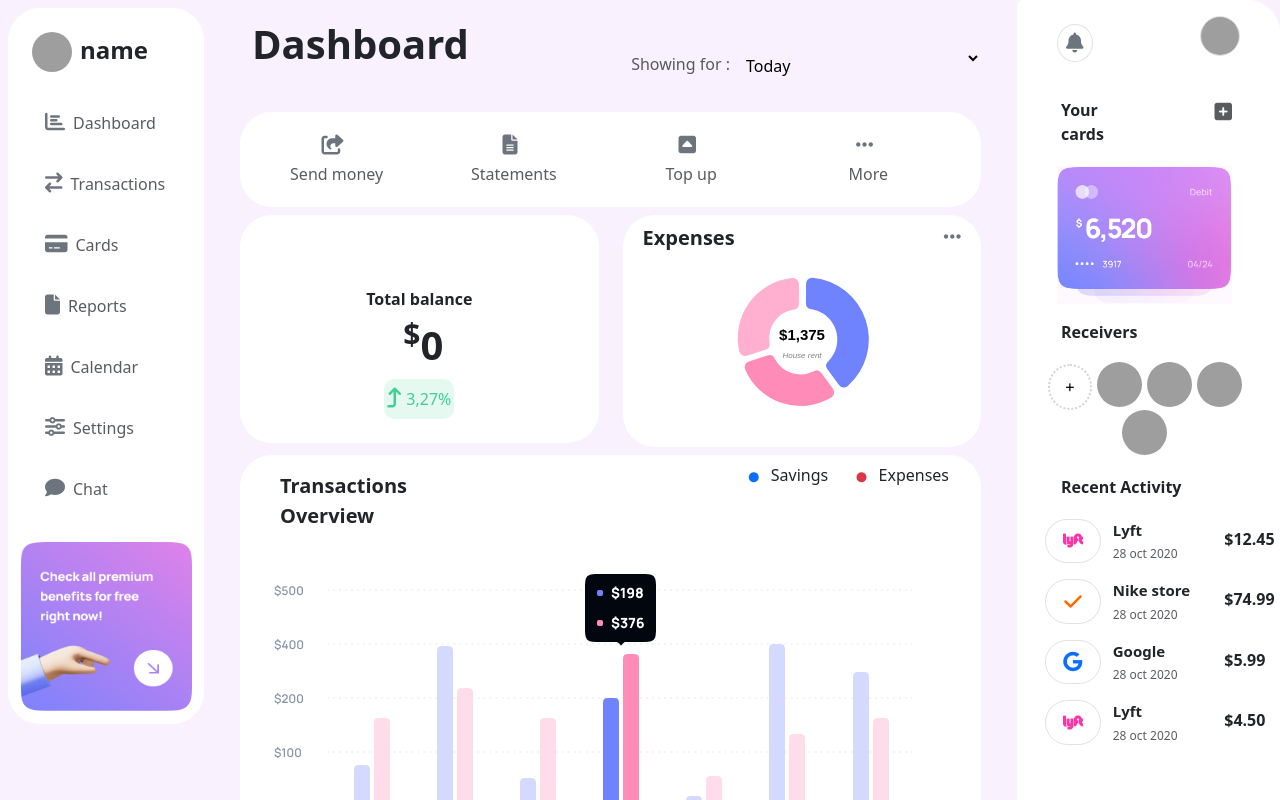
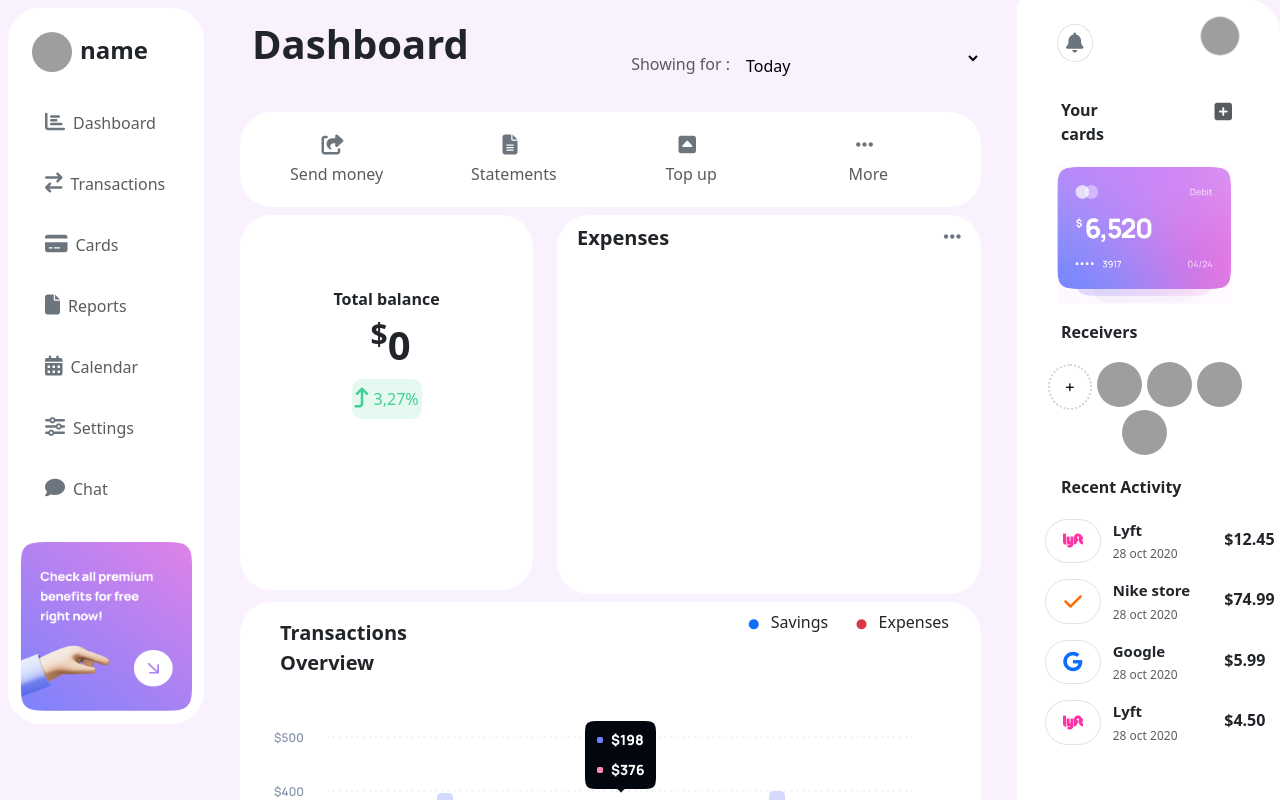
Before and after one commit to Emtethal-Saadeh/Project-React, a React (Create React App) app: page /login in a window 1280 px wide. Both pictures are taken after typing "name@example.com" into the empty fields and a click on the button "SIGN IN". Shown: the top 800 px of the page. Built offline with nearby package versions, Linux system fonts and the light colour scheme; grey boxes are pictures that could not be loaded.

Commit message:
add chart

```diff
--- a/package.json
+++ b/package.json
@@ -17,6 +17,7 @@
     "@types/node": "^16.18.91",
     "@types/react": "^18.2.69",
     "@types/react-dom": "^18.2.22",
+    "apexcharts": "^3.49.0",
     "bootstrap": "^5.3.3",
     "bootstrap-icons": "^1.11.3",
     "chart.js": "^4.4.2",
@@ -29,6 +30,7 @@
     "prettier": "^3.2.5",
     "primereact": "^10.6.3",
     "react": "^18.2.0",
+    "react-apexcharts": "^1.4.1",
     "react-bootstrap": "^2.10.2",
     "react-chartjs-2": "^5.2.0",
     "react-dom": "^18.2.0",
--- a/src/charts/Donut.tsx
+++ b/src/charts/Donut.tsx
@@ -1,61 +1,87 @@
-import React from 'react'
-import { defaults } from "chart.js/auto";
-import { Doughnut } from "react-chartjs-2";
-import sourceData from "./DataDonut.json";
+/* eslint-disable @typescript-eslint/no-empty-interface */
+/* eslint-disable new-cap */
+/* eslint-disable no-undef */
+/* eslint-disable @typescript-eslint/ban-types */
+/* eslint-disable @typescript-eslint/no-non-null-assertion */
+/* eslint-disable @typescript-eslint/no-unsafe-argument */
+import React, { useEffect, useState } from 'react';
+import Chart from 'react-apexcharts';
+import { transactionsAPI } from '../dashboard/transactions-api';
+import { dashboardStore } from '../context/useDateFilterStore';
 
-defaults.maintainAspectRatio = false;
-defaults.responsive = true;
+interface DonutProps {}
 
-const centerTextPlugin = {
-  id: 'centerText',
-  beforeDraw(chart: { ctx: any; width: any; height: any; }) {
-    const { ctx, width, height } = chart;
-    ctx.restore();
+interface DonutState {
+  options: ApexCharts.ApexOptions;
+  series: number[];
+  labels: string[];
+}
 
-    const textStyles = [
-      { text: '$1,375', fontSize: 15, fontStyle: 'bold', color: 'black', offsetY: 0},
-      { text: 'House rent', fontSize: 8, fontStyle: 'italic', color: 'gray', offsetY: 20 }
-    ];
+const Donut: React.FC<DonutProps> = () => {
+  const { period } = dashboardStore();
+  const [chartData, setChartData] = useState<DonutState>({
+    options: { labels: [] },
+    series: [],
+    labels: [],
+  });
 
-    textStyles.forEach((style) => {
-      ctx.font = `${style.fontStyle} ${style.fontSize}px sans-serif`;
-      ctx.textBaseline = 'middle';
-      ctx.textAlign = 'center';
-      ctx.fillStyle = style.color;
-      const textX = Math.round(width / 2);
-      const textY = Math.round(height / 2) + style.offsetY;
-      ctx.fillText(style.text, textX, textY);
+  useEffect(() => {
+    const fetchData = () => {
+      const mytransactionapi = new transactionsAPI();
+      const { categories, amounts } = getChartData(period, mytransactionapi);
+      setChartData({
+        options: { labels: categories },
+        series: amounts,
+        labels: categories,
+      });
+    };
+
+    fetchData(); // Fetch data initially
+
+    const unsubscribe = dashboardStore.subscribe(fetchData);
+
+    return () => {
+      unsubscribe(); // Cleanup subscription
+    };
+  }, [period]);
+
+  const getChartData = (period: string, transactionsAPIInstance: transactionsAPI) => {
+    let transactions;
+    switch (period) {
+      case 'today':
+        transactions = transactionsAPIInstance.getTransactionsForLast24Hours();
+        break;
+      case 'month':
+        transactions = transactionsAPIInstance.getTransactionsForLastMonth();
+        break;
+      case 'year':
+        transactions = transactionsAPIInstance.getTransactionsForLastYear();
+        break;
+      default:
+        transactions = transactionsAPIInstance.getAllTransactions();
+    }
+
+    const categoryMap = new Map<string, number>();
+    transactions.forEach(transaction => {
+      const { category, amount } = transaction;
+      if (categoryMap.has(category)) {
+        categoryMap.set(category, categoryMap.get(category)! + amount);
+      } else {
+        categoryMap.set(category, amount);
+      }
     });
 
-    ctx.save();
-  }
+    const categories: string[] = Array.from(categoryMap.keys());
+    const amounts: number[] = Array.from(categoryMap.values());
+
+    return { categories, amounts };
+  };
+
+  return (
+    <div className="donut">
+      <Chart options={chartData.options} series={chartData.series} type="donut" width="400" />
+    </div>
+  );
 };
 
-const Donut = () => {
-  return (
-    <div className="dataCard categoryCard">
-        <Doughnut
-          data={{
-            labels: [],
-            datasets: [
-              {
-                data: sourceData.map((data) => data.value),
-                backgroundColor:
-                sourceData.map((data) => data.color),
-                borderColor: sourceData.map((data) => data.color),
-                offset:20,
-                borderRadius: 5,
-
-              },
-            ],
-          }}
-
-          plugins={[centerTextPlugin]}
-
-
-        />
-      </div>
-  )
-}
-
-export default Donut
+export default Donut;
--- a/src/dashboard/transactions-api.ts
+++ b/src/dashboard/transactions-api.ts
@@ -40,4 +40,29 @@ export class transactionsAPI {
       throw new Error('Transaction not found');
     }
   }
+
+
+  getTransactionsForLast24Hours(): Transaction[] {
+    const currentTime = new Date().getTime();
+    const transactions = this.getAllTransactions();
+    return transactions.filter(transaction => currentTime - new Date(transaction.date).getTime() <= 24 * 60 * 60 * 1000);
+  }
+
+  getTransactionsForLastMonth(): Transaction[] {
+    const currentDate = new Date();
+    const transactions = this.getAllTransactions();
+    return transactions.filter(transaction => {
+      const transactionDate = new Date(transaction.date);
+      return transactionDate.getFullYear() === currentDate.getFullYear() && transactionDate.getMonth() === currentDate.getMonth();
+    });
+  }
+
+  getTransactionsForLastYear(): Transaction[] {
+    const currentDate = new Date();
+    const transactions = this.getAllTransactions();
+    return transactions.filter(transaction => {
+      const transactionDate = new Date(transaction.date);
+      return transactionDate.getFullYear() === currentDate.getFullYear();
+    });
+  }
 }
```
Also changed, not shown: src/assets/styles/Table.css (+11 -1 lines), 2 other files (tests, documents, lock files or other folders).
